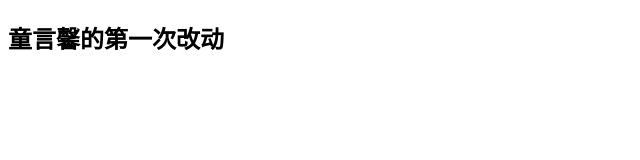
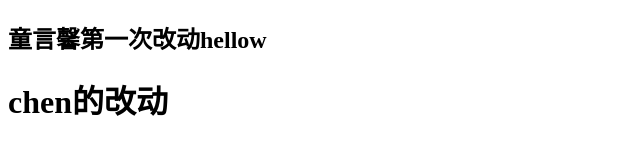
Before and after one commit to minderers/ssy-git, a plain HTML site: page index.html in a window 1280 px wide. Shown: the whole page, without its empty margins (0-640 px from the left). Drawn offline with Linux system fonts and the light colour scheme.

Commit message:
陈瑞媛的改动

```diff
--- a/index.html
+++ b/index.html
@@ -15,8 +15,8 @@
 </head>
 
 <body>
-    <h2>童言馨的第一次改动</h2>
-
+    <h2>童言馨第一次改动hellow</h2>
+    <h1>chen的改动</h1>
 </body>
 
 </html>
```
